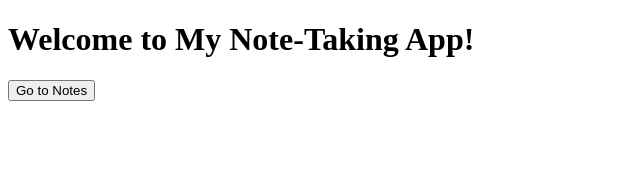
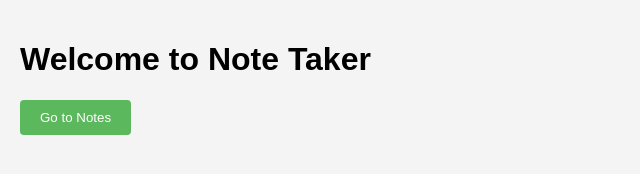
Before and after one commit to Gsullivan7402/Note-Taker, a website: page index.html in a window 1280 px wide. Shown: the whole page, without its empty margins (0-640 px from the left). Drawn offline with Linux system fonts and the light colour scheme.

Commit message:
one of these times the button will work

```diff
--- a/index.html
+++ b/index.html
@@ -2,10 +2,13 @@
 <html lang="en">
 <head>
     <meta charset="UTF-8">
-    <title>Welcome to My Note-Taking App</title>
+    <link rel="stylesheet" href="style.css">
+    <title>Note Taker</title>
 </head>
 <body>
-    <h1>Welcome to My Note-Taking App!</h1>
-    <button onclick="window.location.href='note.html';">Go to Notes</button>
+    <h1>Welcome to Note Taker</h1>
+    <form action="note.html">
+        <button type="submit">Go to Notes</button>
+    </form>
 </body>
 </html>
```
